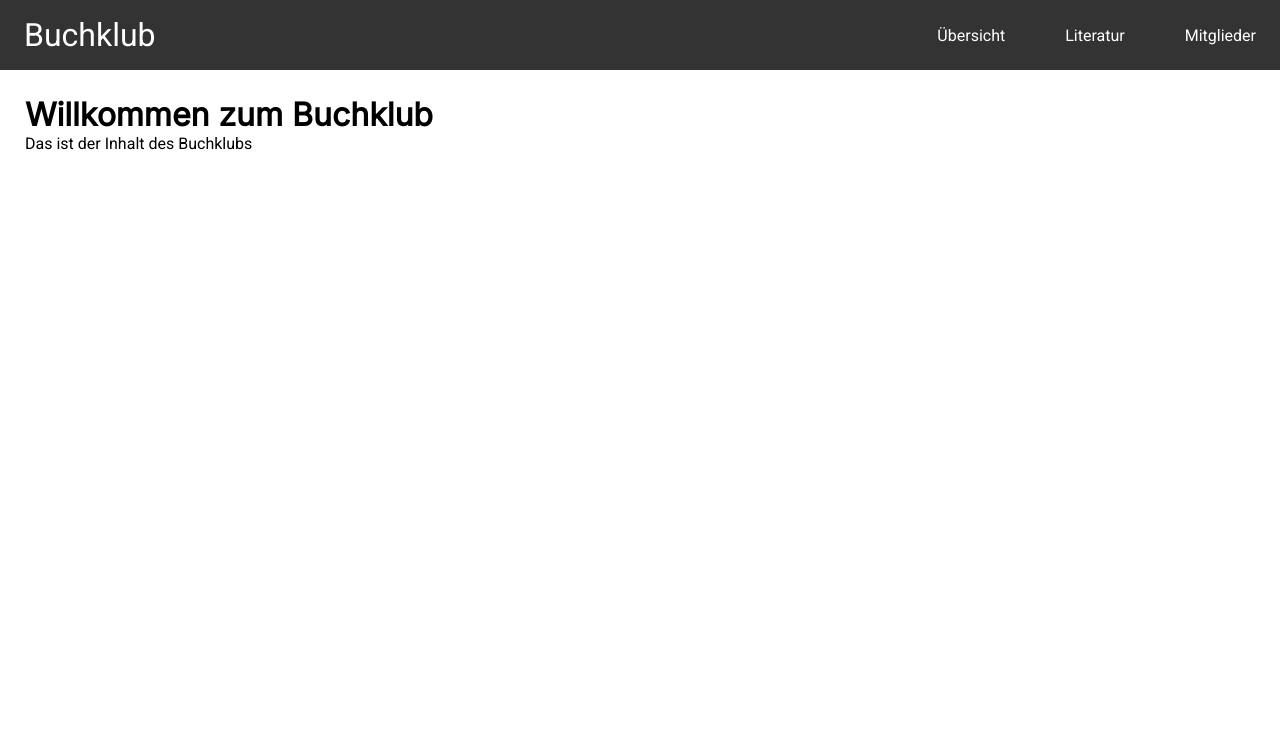
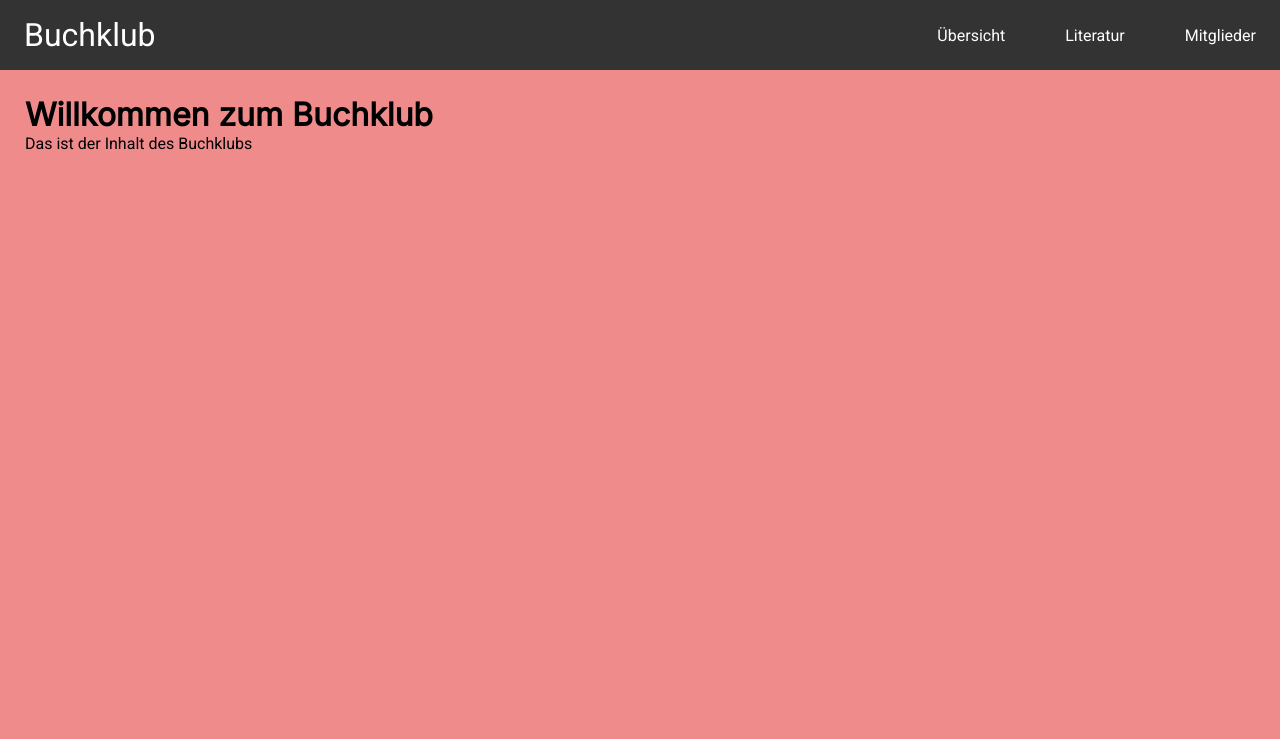
Before and after one commit to daiqui/daiqui.github.io, a plain HTML site: page index.html in a window 1280 px wide. Shown: the top 739 px of the page. Drawn offline with Linux system fonts and the light colour scheme.

Commit message:
changed background color

```diff
--- a/style.css
+++ b/style.css
@@ -6,7 +6,7 @@
 }
 
 body{
-  background-color: white;
+  background-color: rgb(240, 139, 139);
   /* font */
   font-family: 'Roboto', sans-serif;
 }
```
